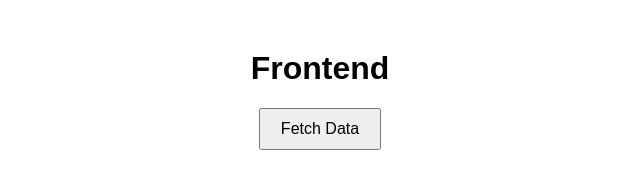
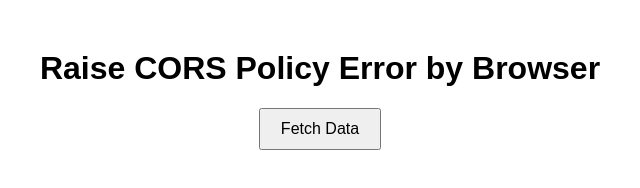
Before and after one commit to neptunb/thk, a plain HTML site: page frontend/index.html in a window 1280 px wide. Shown: the whole page, without its empty margins (320-960 px from the left). Drawn offline with Linux system fonts and the light colour scheme.

Commit message:
Text update

```diff
--- a/frontend/index.html
+++ b/frontend/index.html
@@ -7,7 +7,7 @@
   <title>Frontend</title>
 </head>
 <body>
-  <h1>Frontend</h1>
+  <h1>Raise CORS Policy Error by Browser</h1>
   <button id="fetchData">Fetch Data</button>
   <p id="response"></p>
   <script src="script.js"></script>
```
